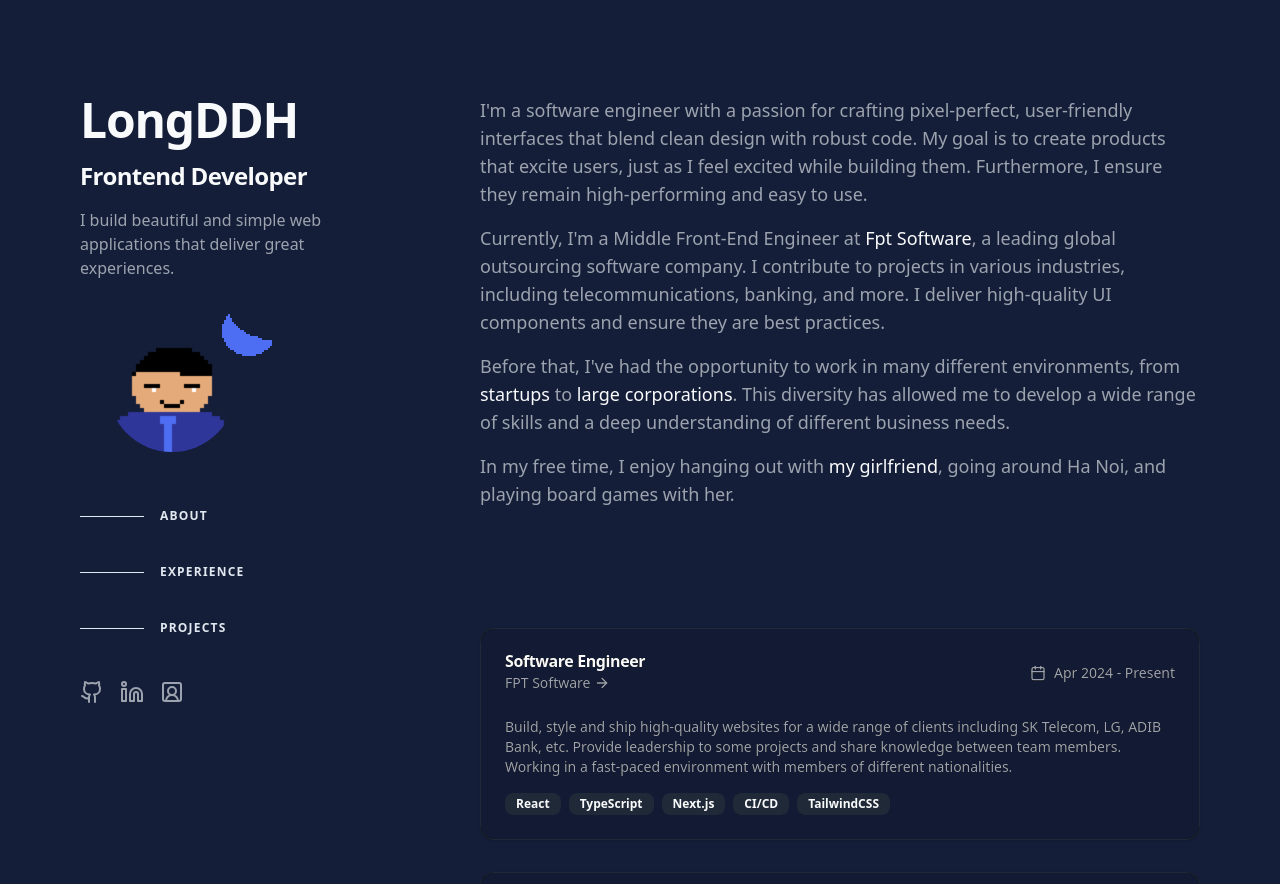
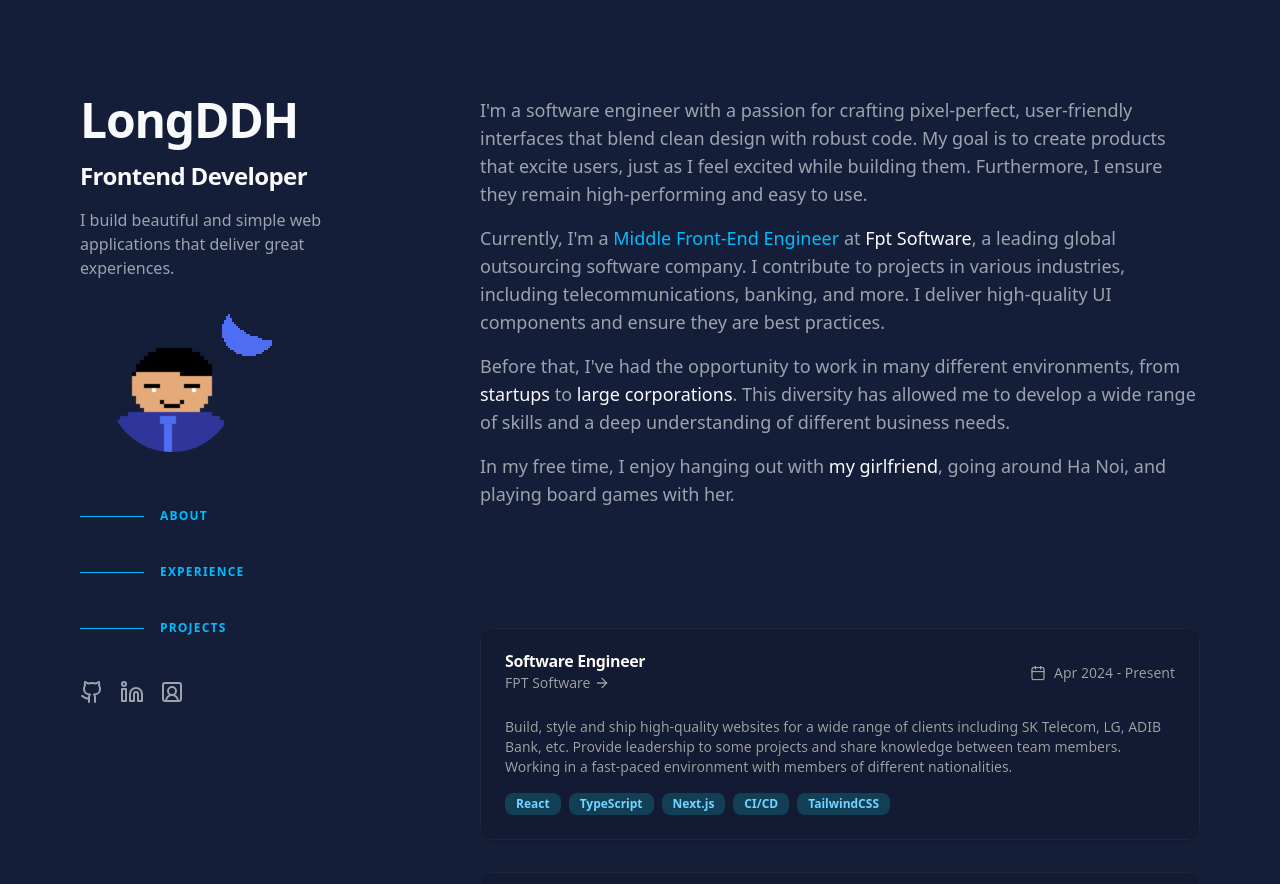
Before and after one commit to DDHLong/longddh-portfolio, a React (Vite) app: page / in a window 1280 px wide. Shown: the top 884 px of the page. Built offline with nearby package versions, Linux system fonts and the light colour scheme.

Commit message:
fix: apply more accent color

```diff
--- a/src/components/NavItem/nav-item.tsx
+++ b/src/components/NavItem/nav-item.tsx
@@ -14,17 +14,17 @@
       <a href={`#${href}`} className="group flex items-center py-3">
         <span
           className={cn(
-            "mr-4 h-px transition-all group-hover:w-16 group-hover:dark:bg-slate-200 group-focus-visible:w-16 group-focus-visible:dark:bg-slate-200 group-hover:bg-primary motion-reduce:transition-none",
+            "mr-4 h-px transition-all group-hover:w-16 group-hover:bg-sky-400 group-focus-visible:w-16 group-focus-visible:dark:bg-slate-200 motion-reduce:transition-none",
             isActive
-              ? "w-16 dark:bg-slate-200 bg-primary"
+              ? "w-16 bg-sky-400"
               : "w-8 dark:bg-slate-600 bg-muted-foreground"
           )}
         />
         <span
           className={cn(
-            "text-xs font-bold uppercase tracking-widest group-hover:dark:text-slate-200 group-focus-visible:dark:text-slate-200 group-hover:text-primary group-focus-visible:text-primary",
+            "text-xs font-bold uppercase tracking-widest group-hover:text-sky-400 group-focus-visible:dark:text-slate-200 group-focus-visible:text-primary",
             isActive
-              ? "dark:text-slate-200 text-primary"
+              ? " text-sky-400"
               : "dark:text-slate-500 text-muted-foreground"
           )}
         >
--- a/src/components/Section/about.tsx
+++ b/src/components/Section/about.tsx
@@ -15,7 +15,11 @@
           and easy to use.
         </p>
         <p className="mb-4">
-          Currently, I'm a Middle Front-End Engineer at{" "}
+          Currently, I'm a{" "}
+          <span className="text-sky-400 font-medium">
+            Middle Front-End Engineer
+          </span>{" "}
+          at{" "}
           <Link href="https://fptsoftware.com/" target="_blank">
             Fpt Software
           </Link>
--- a/src/components/Section/projects/project-card.tsx
+++ b/src/components/Section/projects/project-card.tsx
@@ -41,7 +41,7 @@
                 </p>
                 <div className="flex flex-wrap gap-2 mt-3">
                   {skills.map((skill: string) => (
-                    <Badge className="text-sm" key={skill} variant="secondary">
+                    <Badge key={skill} variant="secondary" className="text-sm">
                       {skill}
                     </Badge>
                   ))}
--- a/src/components/social-links.tsx
+++ b/src/components/social-links.tsx
@@ -23,7 +23,7 @@
     <div className="hidden lg:flex items-center gap-4 mt-8">
       {socialLinks.map((link) => (
         <a key={link.name} href={link.href} target="_blank">
-          <link.icon className="w-6 h-6 text-muted-foreground hover:text-primary" />
+          <link.icon className="w-6 h-6 text-muted-foreground hover:text-sky-400" />
         </a>
       ))}
     </div>
--- a/src/components/ui/badge.tsx
+++ b/src/components/ui/badge.tsx
@@ -1,7 +1,7 @@
-import * as React from "react"
-import { cva, type VariantProps } from "class-variance-authority"
+import * as React from "react";
+import { cva, type VariantProps } from "class-variance-authority";
 
-import { cn } from "@/lib/utils"
+import { cn } from "@/lib/utils";
 
 const badgeVariants = cva(
   "inline-flex items-center rounded-md border px-2.5 py-0.5 text-xs font-semibold transition-colors focus:outline-none focus:ring-2 focus:ring-ring focus:ring-offset-2",
@@ -11,7 +11,7 @@
         default:
           "border-transparent bg-primary text-primary-foreground shadow hover:bg-primary/80",
         secondary:
-          "border-transparent bg-secondary text-secondary-foreground hover:bg-secondary/80",
+          "border-transparent bg-secondary bg-sky-400/30 dark:text-sky-300 text-sky-800",
         destructive:
           "border-transparent bg-destructive text-destructive-foreground shadow hover:bg-destructive/80",
         outline: "text-foreground",
@@ -21,7 +21,7 @@
       variant: "default",
     },
   }
-)
+);
 
 export interface BadgeProps
   extends React.HTMLAttributes<HTMLDivElement>,
@@ -30,7 +30,7 @@
 function Badge({ className, variant, ...props }: BadgeProps) {
   return (
     <div className={cn(badgeVariants({ variant }), className)} {...props} />
-  )
+  );
 }
 
-export { Badge, badgeVariants }
+export { Badge, badgeVariants };
--- a/src/hooks/useIsSectionInView.tsx
+++ b/src/hooks/useIsSectionInView.tsx
@@ -12,7 +12,7 @@
   });
   const experienceRef = useRef(null);
   const isExperienceInView = useInView(experienceRef, {
-    amount: 0.6,
+    amount: 0.7,
   });
   return {
     isProjectInView,
```
